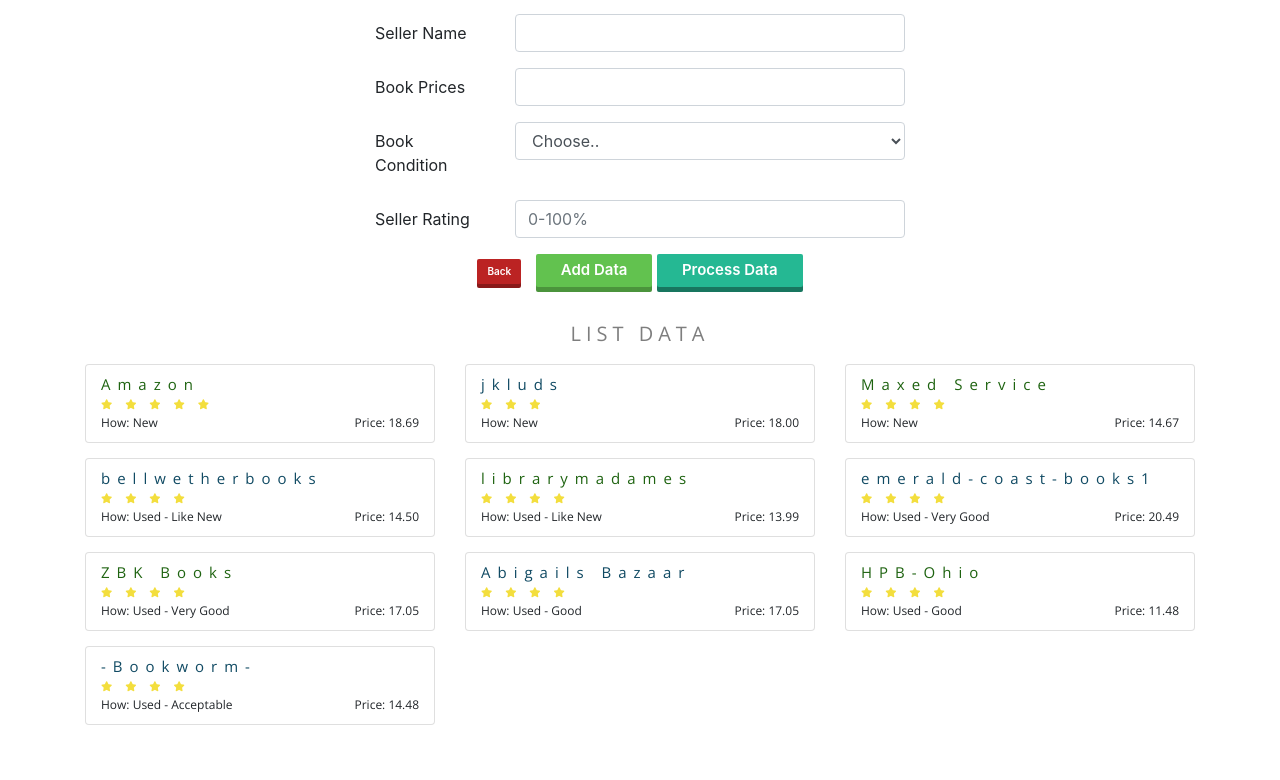
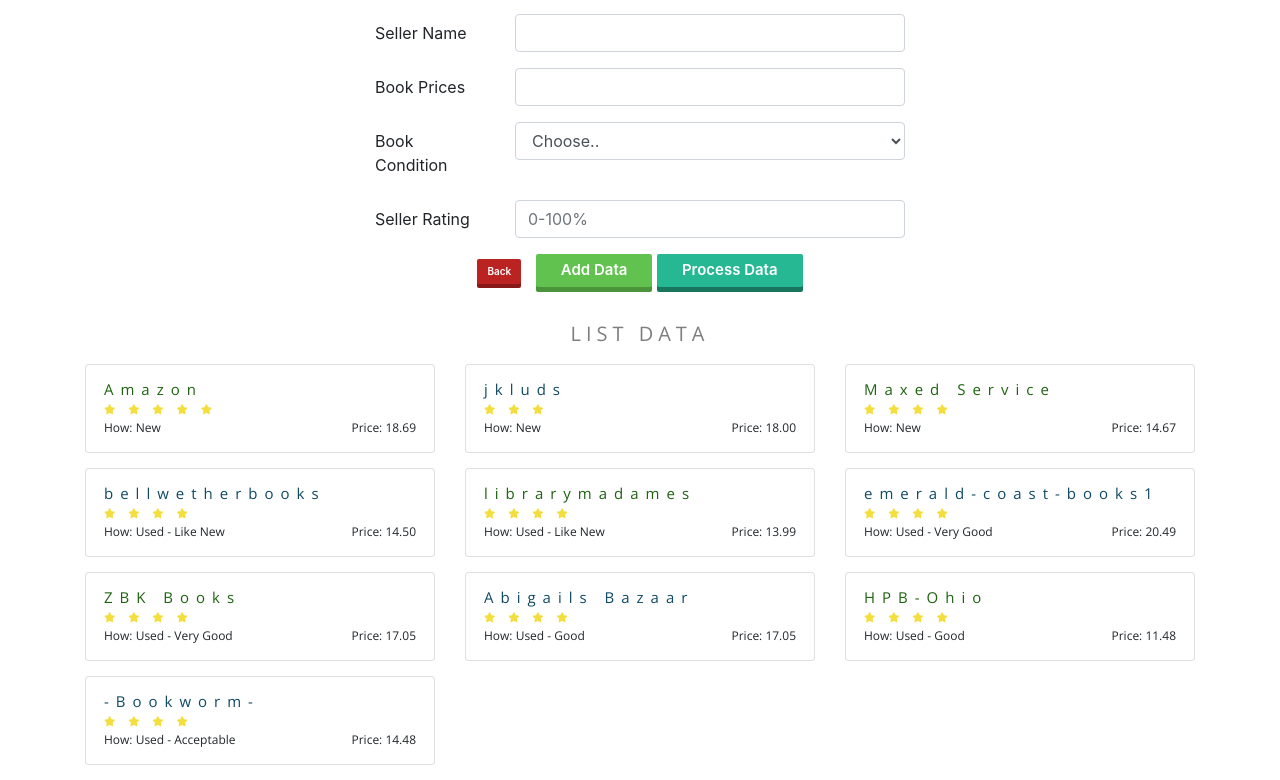
Before and after one commit to Ahaha1998/PemilihanBuku-MetodeMoora-FlaskPython, a Flask app: page /fill in a window 1280 px wide. Shown: the part 155-935 px from the top of the page. Before the commit the page ends 880 px from the top, so only its background shows below. Run offline with Flask 2, Linux system fonts and the light colour scheme; some libraries are stand-ins or nearby versions.

Commit message:
Update style.css
Added margin to style card-body

```diff
--- a/static/css/style.css
+++ b/static/css/style.css
@@ -73,6 +73,7 @@
 }
 
 .card-body {
+  margin: 5px 3px;
   padding: 10px 15px;
 }
 
```
